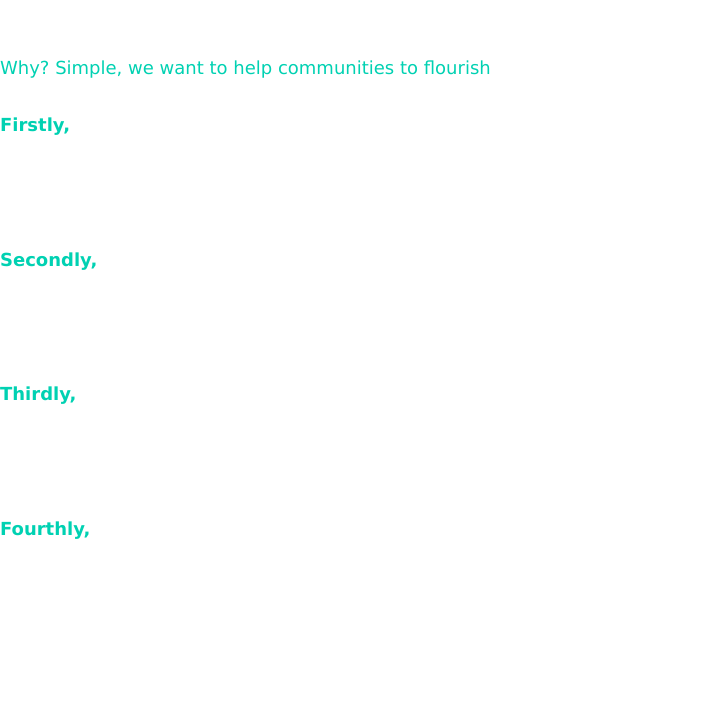
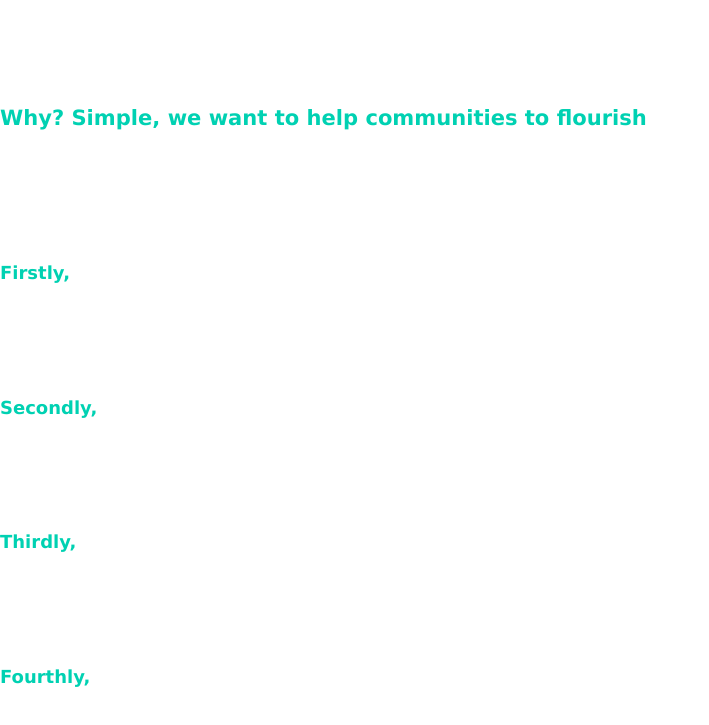
Before and after one commit to farinavito/Web3-Website, a Next.js app: page /why in a window 1280 px wide. Shown: the part 149-874 px from the top of the page, without its empty margins (0-709 px from the left). Before the commit the page ends 800 px from the top, so only its background shows below. Built offline with nearby package versions, Linux system fonts and the light colour scheme.

Commit message:
fixed the text tag in why.js

```diff
--- a/pages/why.js
+++ b/pages/why.js
@@ -70,9 +70,9 @@ const Why = () => {
             <section className="hero is-fullheight has-background-black-bis">
                 <div className="hero-body">
                   <div className="container has-text-centered">
-                    <text className="title">
+                    <h3 className="title">
                         Why? Simple, we want to help communities to flourish
-                    </text>
+                    </h3>
                     <div className="has-text-centered pt-4">
                         <br></br>
                         <h2>Firstly,</h2>we believe by enabling members of community to work together without trusting one another, <br></br>
--- a/styles/Why.module.css
+++ b/styles/Why.module.css
@@ -2,6 +2,19 @@
     font-family: Verdana, Geneva, Tahoma, sans-serif;
     font-size: 2em;
     font-weight: bold;
+}
+
+.main h2 {
+    font-family: Verdana, Geneva, Tahoma, sans-serif;
+    color: hsl(171, 100%, 41%);
+    font-size: large;
+}
+
+.main h3 {
+    font-family: Verdana, Geneva, Tahoma, sans-serif;
+    color: hsl(171, 100%, 41%);
+    margin-top: 3rem;
+    margin-bottom: 6rem;
 }
 
 .main a {
@@ -12,22 +25,9 @@
     color: hsl(171, 100%, 41%);
 }
 
-.main text {
-    font-family: Verdana, Geneva, Tahoma, sans-serif;
-    color: hsl(171, 100%, 41%);
-    margin-top: 3rem;
-    margin-bottom: 6rem;
-}
-
 .main div {
     font-family: Verdana, Geneva, Tahoma, sans-serif;
     color: white;
     font-size: large;
 
 }
-
-.main h2 {
-    font-family: Verdana, Geneva, Tahoma, sans-serif;
-    color: hsl(171, 100%, 41%);
-    font-size: large;
-}
```
